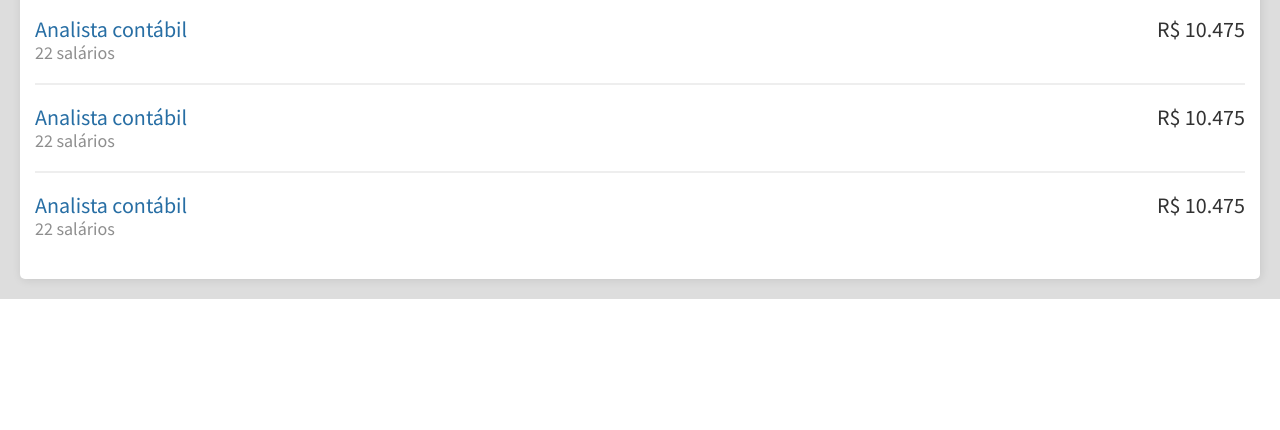
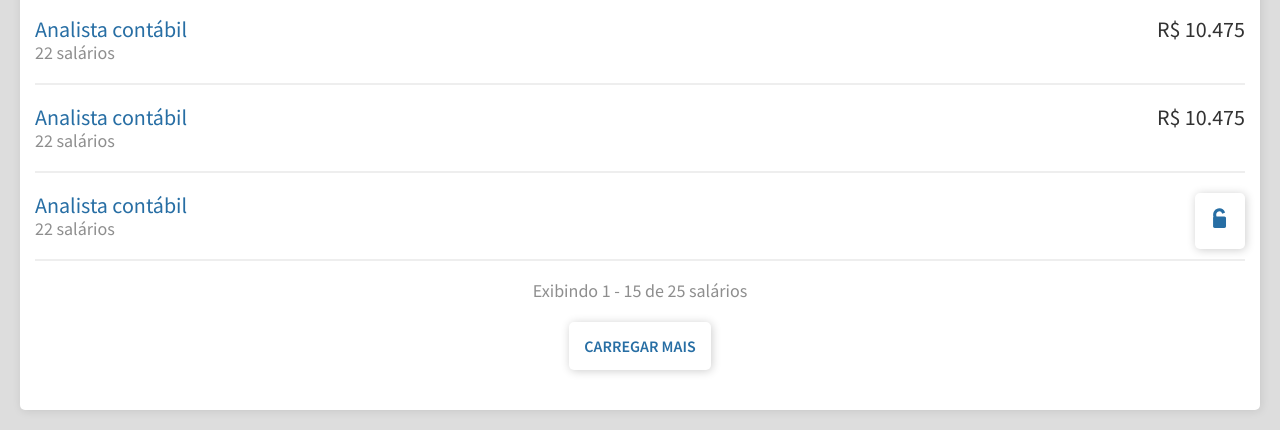
Before and after one commit to brunabxs/ResponsiveWebPage, a website: page public/index.html in a window 1280 px wide. Shown: the part 620-1050 px from the top of the page. Before the commit the page ends 919 px from the top, so only its background shows below. Drawn offline with nearby package versions, Linux system fonts and the light colour scheme; files that its build step writes are made by us from their sources.

Commit message:
Adding the result count information and the unlock button.

```diff
--- a/public/index.html
+++ b/public/index.html
@@ -44,10 +44,16 @@
                 <p class="lm-line-main-title">Analista contábil<span class="info">22 salários</span></p>
                 <div class="lm-line-value">R$ 10.475</div>
             </div>
-            <div class="lm-line last">
+            <div class="lm-line">
                 <p class="lm-line-main-title">Analista contábil<span class="info">22 salários</span></p>
-                <div class="lm-line-value">R$ 10.475</div>
+                <div class="lm-line-value">
+                    <button class="lm-button active2 no-text"><span class="lm-icon unlock"></span></button>
+                </div>
             </div>
+            <footer class="lm-line last center">
+                <p class="lm-line-result-count">Exibindo 1 - 15 de 25 salários</p>
+                <button class="lm-button active2">Carregar mais</button>
+            </footer>
         </section>
 </body>
 
--- a/sass/_helpers.scss
+++ b/sass/_helpers.scss
@@ -4,6 +4,10 @@
 
 .bolder {
     font-weight: bolder;
+}
+
+.center {
+    text-align: center;
 }
 
 .lm-icon {
@@ -15,6 +19,10 @@
     &.add {
         @include mask-image(url('../assets/_icons/add.svg'));
     }
+
+    &.unlock {
+        @include mask-image(url('../assets/_icons/unlock.svg'));
+    }
 }
 
 .lm-button {
@@ -23,6 +31,21 @@
     @include cursor-hand();
     @include border-radius(5px);
     padding: 15px;
+
+    &.no-text {
+        .lm-icon {
+            width: $buttonNoTextIconSize;
+            height: $buttonNoTextIconSize;
+        }
+    }
+
+    &:not(.no-text) {
+        .lm-icon {
+            width: $buttonIconSize;
+            height: $buttonIconSize;
+            margin-right: 15px;
+        }
+    }
 
     &.active {
         color: $activeTextColor;
@@ -38,10 +61,20 @@
         }
     }
 
-    .lm-icon {
-        width: $buttonIconSize;
-        height: $buttonIconSize;
-        margin-right: 15px;
+    &.active2 {
+        color: $activeBgColor;
+        background-color: $activeTextColor;
+        font-weight: bold;
+        text-transform: uppercase;
+        @include box-shadow(1px 1px 10px rgba(0, 0, 0, 0.2));
+
+        &:hover, &:active, &:visited {
+            color: $activeBgColor;
+        }
+
+        .lm-icon {
+            background-color: $activeBgColor;
+        }
     }
 }
 
@@ -102,4 +135,10 @@
             clear: both;
         }
     }
+
+    .lm-line-result-count {
+        @extend h3;
+        color: $secTextColor;
+        margin-bottom: 20px;
+    }
 }
--- a/sass/_variables.scss
+++ b/sass/_variables.scss
@@ -6,5 +6,6 @@ $mainHeaderBgColor: #236EAE;
 
 $fontSize: 16px;
 $buttonIconSize: 12px;
+$buttonNoTextIconSize: 20px;
 $mainLogoSize: 24px;
 $companyLogoSize: 100px;
```
